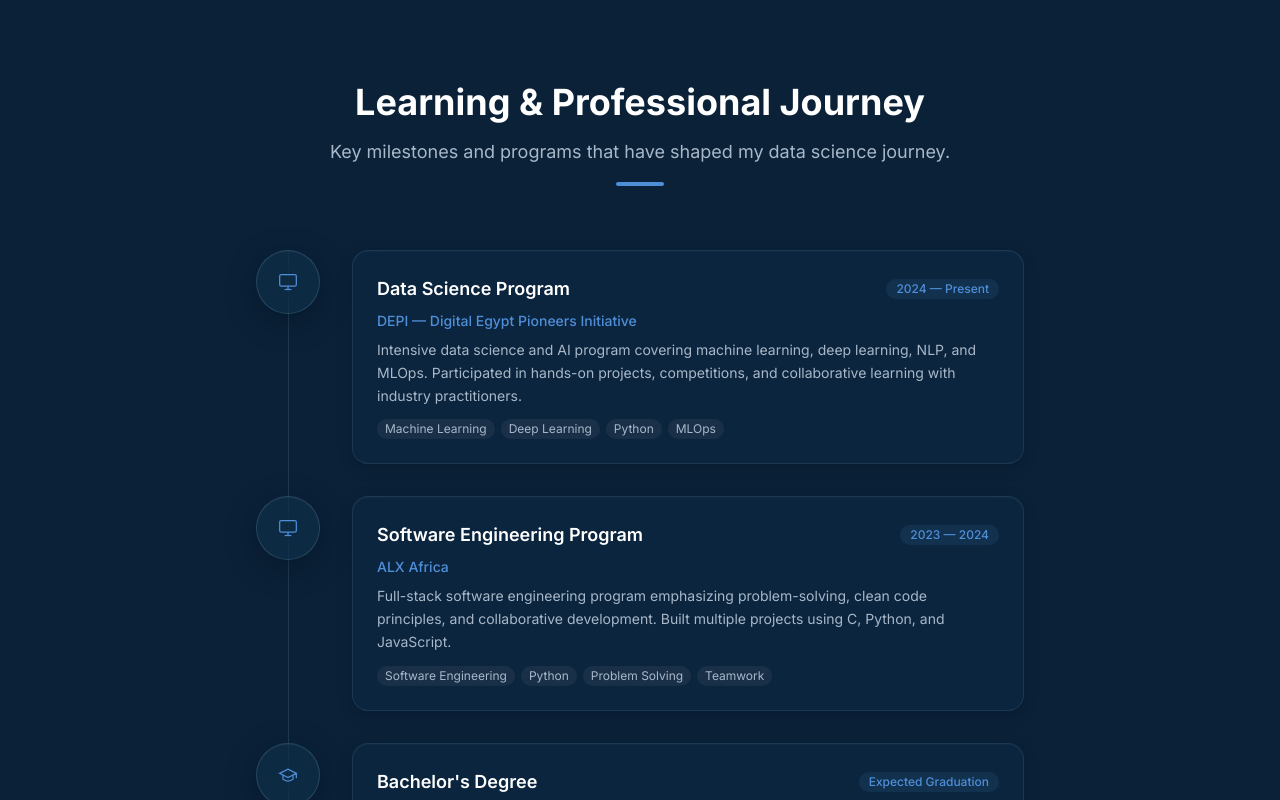
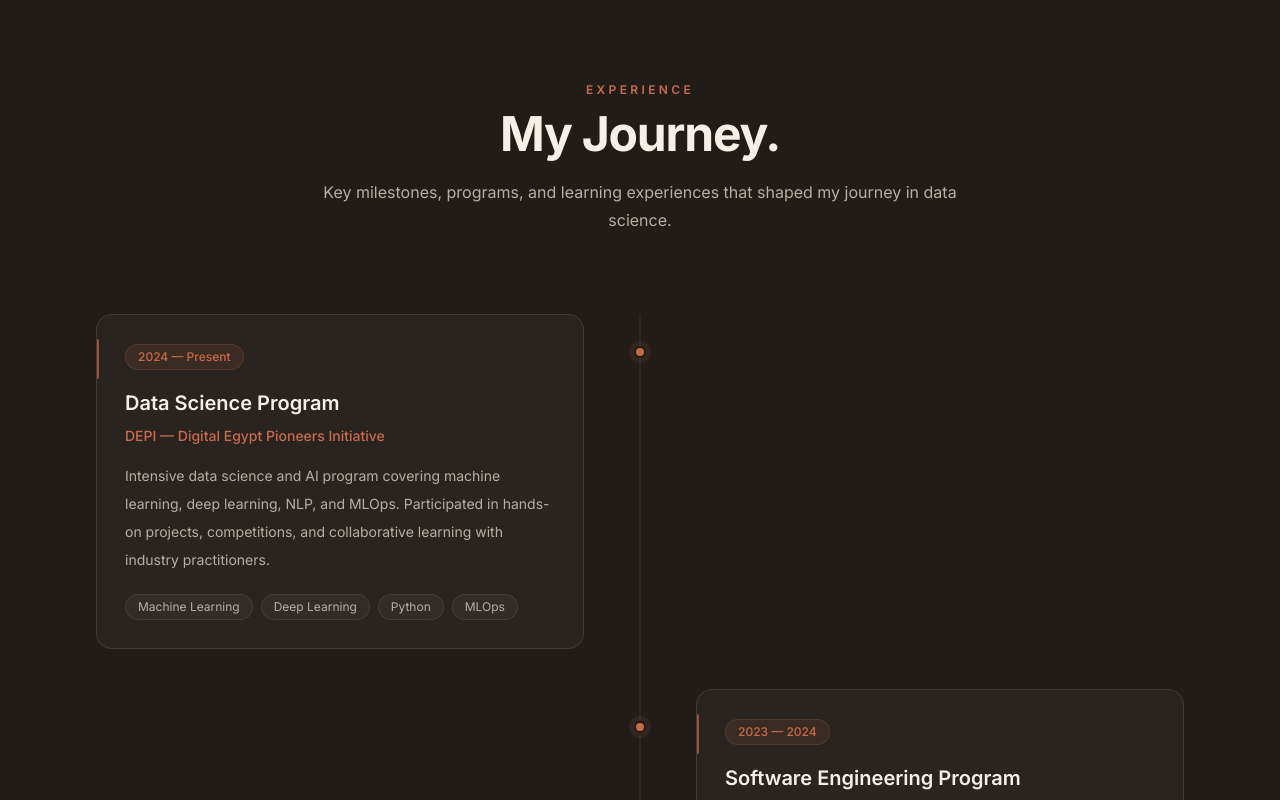
Before and after one commit to DohaAbdelrahman/Doha, a Next.js app: page / in a window 1280 px wide. Shown: the part 6300-7100 px from the top of the page. Built offline with nearby package versions, Linux system fonts and the light colour scheme.

Commit message:
update experience

```diff
--- a/src/sections/ExperienceSection.tsx
+++ b/src/sections/ExperienceSection.tsx
@@ -1,58 +1,225 @@
 "use client";
 
-import ScrollReveal, { StaggerContainer, StaggerItem } from "@/components/portfolio/ScrollReveal";
-import MouseGlow from "@/components/portfolio/MouseGlow";
+import { motion } from "framer-motion";
+import ScrollReveal from "@/components/portfolio/ScrollReveal";
 import { experiences } from "@/data/portfolio";
-
-const typeIcons: Record<string, React.ReactNode> = {
-  education: <svg className="w-5 h-5" viewBox="0 0 24 24" fill="none" stroke="currentColor" strokeWidth="1.5"><path d="M22 10v6M2 10l10-5 10 5-10 5z" /><path d="M6 12v5c3 3 9 3 12 0v-5" /></svg>,
-  program: <svg className="w-5 h-5" viewBox="0 0 24 24" fill="none" stroke="currentColor" strokeWidth="1.5"><rect x="2" y="3" width="20" height="14" rx="2" /><line x1="8" y1="21" x2="16" y2="21" /><line x1="12" y1="17" x2="12" y2="21" /></svg>,
-  milestone: <svg className="w-5 h-5" viewBox="0 0 24 24" fill="none" stroke="currentColor" strokeWidth="1.5"><circle cx="12" cy="12" r="10" /><polyline points="12 6 12 12 16 14" /></svg>,
-};
 
 export default function ExperienceSection() {
   return (
-    <section id="experience" className="py-24 sm:py-32 bg-[#0A2138]">
-      <div className="max-w-6xl mx-auto px-4 sm:px-6 lg:px-8">
-        <ScrollReveal className="text-center mb-16">
-          <h2 className="text-3xl sm:text-4xl font-bold text-white mb-4">Learning &amp; Professional Journey</h2>
-          <p className="text-[#A8B8C8] max-w-2xl mx-auto text-base sm:text-lg">
-            Key milestones and programs that have shaped my data science journey.
+    <section
+      id="experience"
+      className="bg-[#211C18] py-24 sm:py-32"
+    >
+      <div className="mx-auto max-w-6xl px-6 sm:px-8">
+
+        {/* Header */}
+        <ScrollReveal className="mb-20 text-center">
+          <p className="mb-3 text-xs font-semibold uppercase tracking-[0.28em] text-[#C96A4A]">
+            Experience
           </p>
-          <div className="w-12 h-1 bg-[#4F8FD8] mx-auto rounded-full mt-4" />
+
+          <h2 className="text-4xl font-bold tracking-tight text-[#F4EFE7] sm:text-5xl">
+            My Journey.
+          </h2>
+
+          <p className="mx-auto mt-5 max-w-2xl text-sm leading-7 text-[#B8AEA4] sm:text-base">
+            Key milestones, programs, and learning experiences that shaped
+            my journey in data science.
+          </p>
         </ScrollReveal>
 
-        <div className="relative max-w-3xl mx-auto">
-          <div className="absolute left-6 sm:left-8 top-0 bottom-0 w-px bg-[rgba(150,195,225,0.15)]" />
-          <StaggerContainer className="space-y-8">
-            {experiences.map((exp, idx) => (
-              <StaggerItem key={idx}>
-                <div className="relative flex gap-6 sm:gap-8">
-                  <div className="relative z-10 flex-shrink-0">
-                    <div className="w-12 sm:w-16 h-12 sm:h-16 rounded-full glass flex items-center justify-center text-[#4F8FD8]">
-                      {typeIcons[exp.type]}
+        {/* Timeline */}
+        <div className="relative">
+
+          {/* Center Line */}
+          <div
+            className="
+              absolute
+              left-1/2
+              top-0
+              hidden
+              h-full
+              w-px
+              -translate-x-1/2
+              bg-white/[0.10]
+              md:block
+            "
+          />
+
+          <div className="space-y-10 md:space-y-0">
+            {experiences.map((exp, index) => {
+              const isLeft = index % 2 === 0;
+
+              return (
+                <motion.div
+                  key={`${exp.title}-${index}`}
+                  initial={{
+                    opacity: 0,
+                    x: isLeft ? -30 : 30,
+                  }}
+                  whileInView={{
+                    opacity: 1,
+                    x: 0,
+                  }}
+                  viewport={{
+                    once: true,
+                    margin: "-80px",
+                  }}
+                  transition={{
+                    duration: 0.5,
+                    delay: index * 0.08,
+                  }}
+                  className={`
+                    relative
+                    md:grid
+                    md:grid-cols-2
+                    md:min-h-[250px]
+                    ${
+                      index !== experiences.length - 1
+                        ? "md:pb-10"
+                        : ""
+                    }
+                  `}
+                >
+
+                  {/* LEFT */}
+                  <div
+                    className={`
+                      ${
+                        isLeft
+                          ? "md:pr-14"
+                          : "md:col-start-2 md:pl-14"
+                      }
+                    `}
+                  >
+                    <div
+                      className="
+                        group
+                        relative
+                        rounded-2xl
+                        border
+                        border-white/[0.10]
+                        bg-[#2A2420]
+                        p-7
+                        transition-all
+                        duration-300
+                        hover:-translate-y-1
+                        hover:border-[#C96A4A]/40
+                      "
+                    >
+
+                      {/* Accent */}
+                      <div
+                        className="
+                          absolute
+                          left-0
+                          top-6
+                          h-10
+                          w-[2px]
+                          rounded-r-full
+                          bg-[#C96A4A]
+                          opacity-70
+                          transition-opacity
+                          group-hover:opacity-100
+                        "
+                      />
+
+                      {/* Date */}
+                      <span
+                        className="
+                          inline-flex
+                          rounded-full
+                          border
+                          border-[#C96A4A]/20
+                          bg-[#C96A4A]/10
+                          px-3
+                          py-1
+                          text-xs
+                          font-medium
+                          text-[#C96A4A]
+                        "
+                      >
+                        {exp.date}
+                      </span>
+
+                      {/* Title */}
+                      <h3
+                        className="
+                          mt-5
+                          text-xl
+                          font-semibold
+                          leading-snug
+                          text-[#F4EFE7]
+                        "
+                      >
+                        {exp.title}
+                      </h3>
+
+                      {/* Organization */}
+                      <p className="mt-2 text-sm font-medium text-[#C96A4A]">
+                        {exp.organization}
+                      </p>
+
+                      {/* Description */}
+                      <p className="mt-4 text-sm leading-7 text-[#B8AEA4]">
+                        {exp.description}
+                      </p>
+
+                      {/* Tags */}
+                      {exp.tags && exp.tags.length > 0 && (
+                        <div className="mt-5 flex flex-wrap gap-2">
+                          {exp.tags.map((tag) => (
+                            <span
+                              key={tag}
+                              className="
+                                rounded-full
+                                border
+                                border-white/[0.08]
+                                bg-white/[0.04]
+                                px-3
+                                py-1
+                                text-xs
+                                text-[#B8AEA4]
+                              "
+                            >
+                              {tag}
+                            </span>
+                          ))}
+                        </div>
+                      )}
                     </div>
                   </div>
-                  <MouseGlow className="flex-1 glass-subtle rounded-2xl p-5 sm:p-6 hover-glass">
-                    <div className="flex flex-col sm:flex-row sm:items-center sm:justify-between gap-2 mb-2">
-                      <h3 className="font-semibold text-white text-base sm:text-lg">{exp.title}</h3>
-                      <span className="text-xs font-medium text-[#4F8FD8] bg-[#4F8FD8]/10 px-2.5 py-0.5 rounded-lg whitespace-nowrap">{exp.date}</span>
-                    </div>
-                    <p className="text-[#4F8FD8] text-sm font-medium mb-2">{exp.organization}</p>
-                    <p className="text-[#A8B8C8] text-sm leading-relaxed mb-3">{exp.description}</p>
-                    {exp.tags && (
-                      <div className="flex flex-wrap gap-1.5">
-                        {exp.tags.map((tag) => (
-                          <span key={tag} className="px-2 py-0.5 text-xs text-[#A8B8C8] bg-white/5 rounded-md">{tag}</span>
-                        ))}
-                      </div>
-                    )}
-                  </MouseGlow>
-                </div>
-              </StaggerItem>
-            ))}
-          </StaggerContainer>
+
+                  {/* CENTER DOT */}
+                  <div
+                    className="
+                      absolute
+                      left-1/2
+                      top-8
+                      hidden
+                      -translate-x-1/2
+                      md:flex
+                    "
+                  >
+                    <div
+                      className="
+                        h-3
+                        w-3
+                        rounded-full
+                        border-2
+                        border-[#211C18]
+                        bg-[#C96A4A]
+                        shadow-[0_0_0_5px_rgba(201,106,74,0.10)]
+                      "
+                    />
+                  </div>
+
+                </motion.div>
+              );
+            })}
+          </div>
         </div>
+
       </div>
     </section>
   );
```
